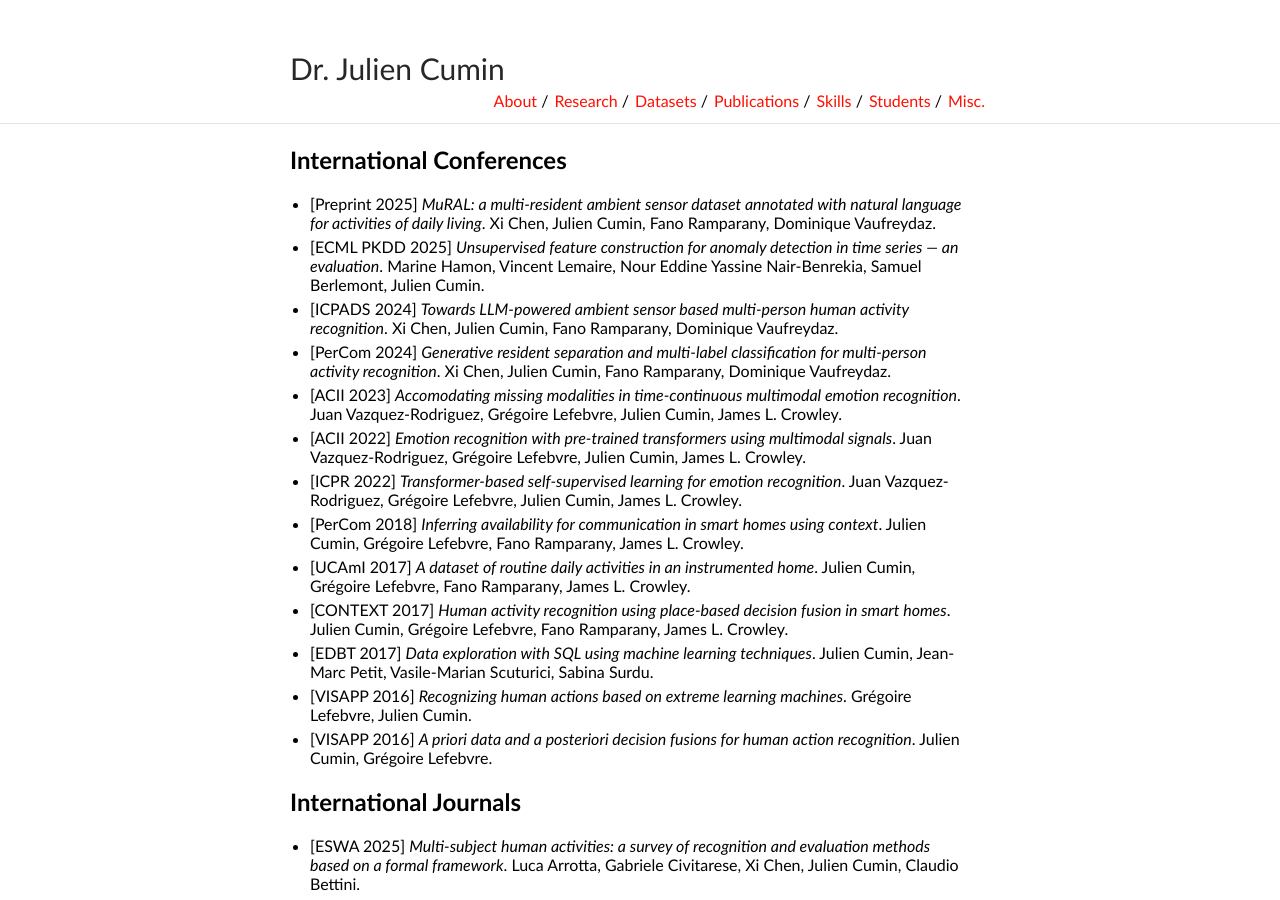
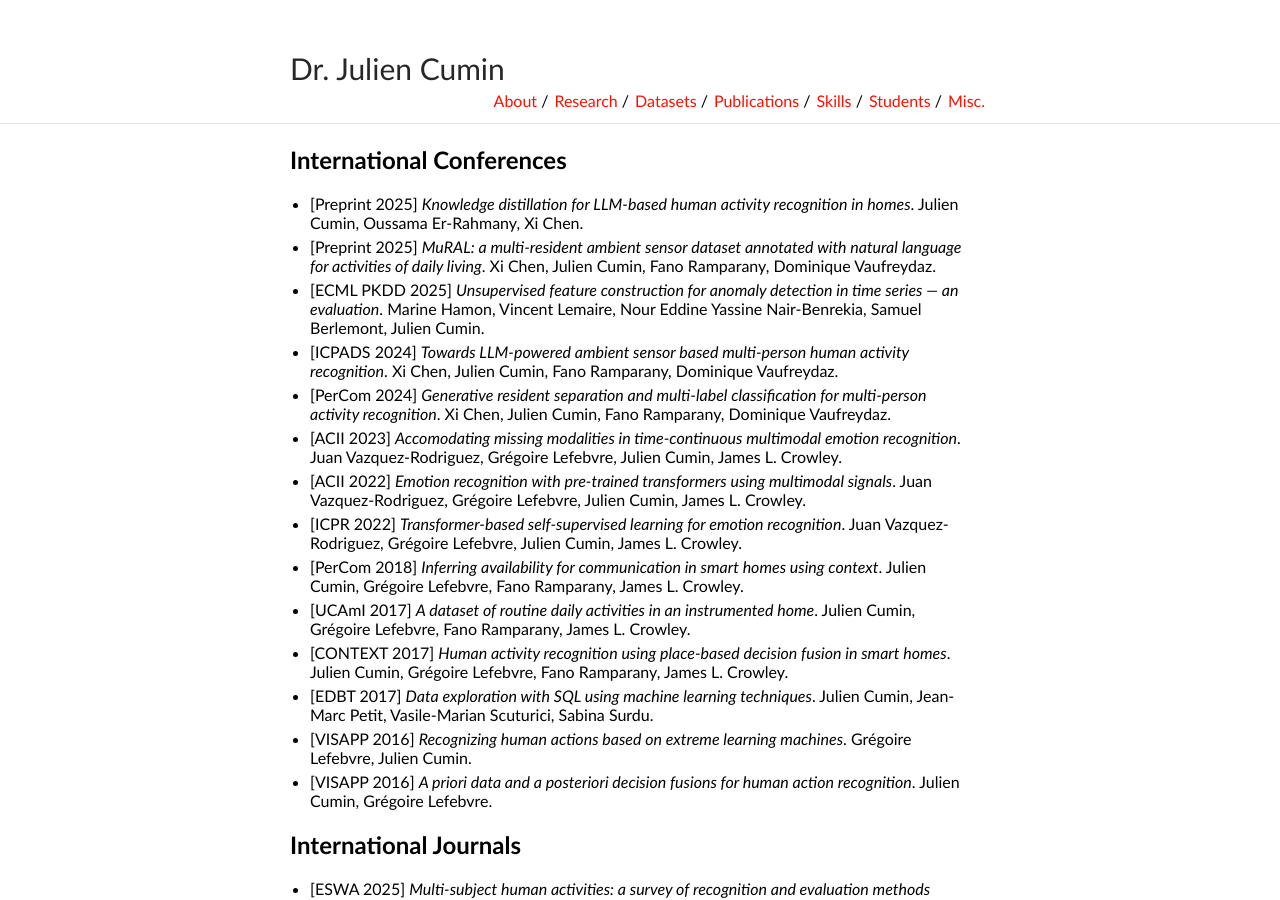
Before and after one commit to JCumin/jcumin.github.io, a Jekyll site: the page built from publications.md, in a window 1280 px wide and 900 px high. Built offline with Jekyll 4.4.1, drawn with Linux system fonts in a browser that asks for light colours.

Commit message:
Update publications.md

```diff
--- a/publications.md
+++ b/publications.md
@@ -5,6 +5,7 @@ title: Publications
 
 ## International Conferences
 
+- [Preprint 2025] *Knowledge distillation for LLM-based human activity recognition in homes*. Julien Cumin, Oussama Er-Rahmany, Xi Chen.
 - [Preprint 2025] *MuRAL: a multi-resident ambient sensor dataset annotated with natural language for activities of daily living*. Xi Chen, Julien Cumin, Fano Ramparany, Dominique Vaufreydaz.
 - [ECML PKDD 2025] *Unsupervised feature construction for anomaly detection in time series — an evaluation*. Marine Hamon, Vincent Lemaire, Nour Eddine Yassine Nair-Benrekia, Samuel Berlemont, Julien Cumin.
 - [ICPADS 2024] *Towards LLM-powered ambient sensor based multi-person human activity recognition*. Xi Chen, Julien Cumin, Fano Ramparany, Dominique Vaufreydaz.
```
